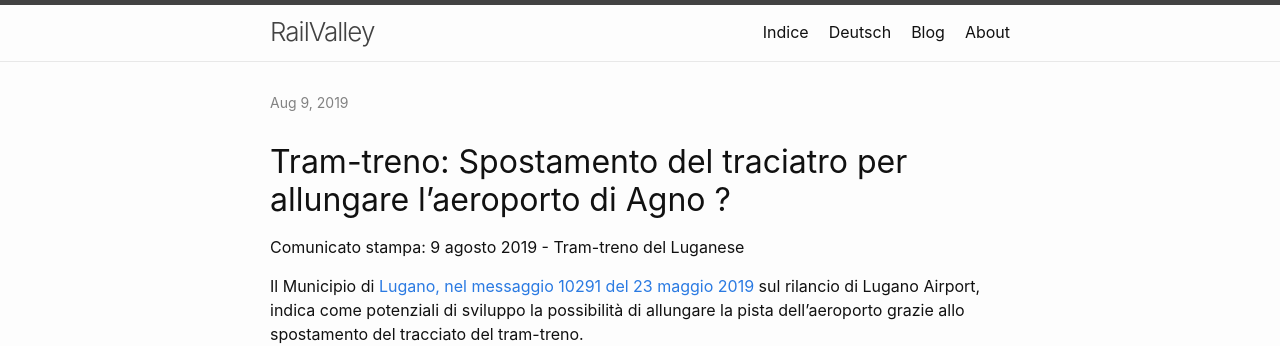
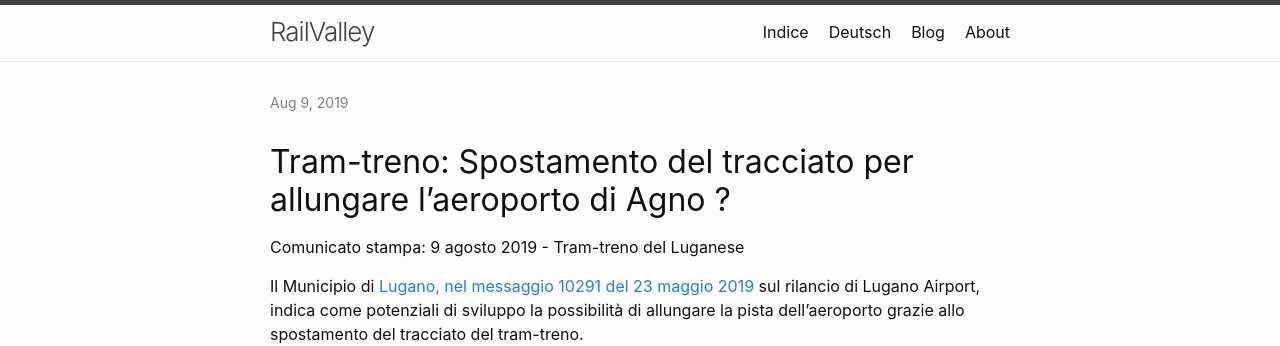
Before and after one commit to Railvalley/railvalley.github.io, a Jekyll site: the page built from _posts/2019-08-09-108.md, in a window 1280 px wide. Shown: the top 346 px of the page. Built offline with Jekyll 4.4.1, drawn with Linux system fonts in a browser that asks for light colours.

Commit message:
Correzioni errori e creazione cartella files/tram-treno

```diff
--- a/_posts/2019-08-09-108.md
+++ b/_posts/2019-08-09-108.md
@@ -1,12 +1,12 @@
 ---
 layout: post
-title: "Tram-treno: Spostamento del traciatro per allungare l’aeroporto di Agno ? "
+title: "Tram-treno: Spostamento del tracciaro per allungare l’aeroporto di Agno ? "
 excerpt: "Comunicato stampa: 9 agosto 2019 - Tram-treno del Luganese"
 date: 2019-08-09 02-00-00 +0100
 categories: blog
 ---
 
-# Tram-treno: Spostamento del traciatro per allungare l’aeroporto di Agno ?
+# Tram-treno: Spostamento del tracciato per allungare l’aeroporto di Agno ?
 
 Comunicato stampa: 9 agosto 2019 - Tram-treno del Luganese
 
@@ -19,7 +19,7 @@
 
 * _allungamento della pista, in particolare a nord, grazie allo spostamento del tracciato del tram-treno, così da consentire in futuro l’uso dello scalo ai nuovi modelli di velivoli, più performanti sotto l’aspetto ambientale e più adatti al futuro traffico regionale, così da creare per le compagnie interessanti economie di scala”_
 
-Nel progetto del tram-treno nella zona di Bioggio, il tracciato viene spostato a nord di ca 300 m da Bioggio-Molinazzo a Cavezzolo. Come spiegato nel nostro dossier “[Tram-Treno del Luganese](/files/RailValley%5FDossierTramTreno%5F20170202.pdf)”, del febbraio 2018, nel capitolo 4.1\. (vedi allegato) lo spostamento del tracciato non è funzionale alla ferrovia, si tratta di un finanziamento traversale (o occulto) a spese del tram-treno per favorire l’aeroporto.
+Nel progetto del tram-treno nella zona di Bioggio, il tracciato viene spostato a nord di ca 300 m da Bioggio-Molinazzo a Cavezzolo. Come spiegato nel nostro dossier “[Tram-Treno del Luganese](/files/tram-treno/RailValley%5FDossierTramTreno%5F20170202.pdf)”, del febbraio 2018, nel capitolo 4.1\. (vedi allegato) lo spostamento del tracciato non è funzionale alla ferrovia, si tratta di un finanziamento traversale (o occulto) a spese del tram-treno per favorire l’aeroporto.
 
 **In poche parole si tratta di un investimento inutile in un’opera ferroviaria, per favorire il trasporto aereo.**
 
```
Also changed, not shown: _posts/2018-02-02-analisi-progetto-tram-treno-luganese.md (renamed from _posts/2018-02-02-104.md, +1 -1 lines), _posts/2018-05-30-105.md (+3 -3 lines), indice.md (+2 -2 lines), 15 other files.
